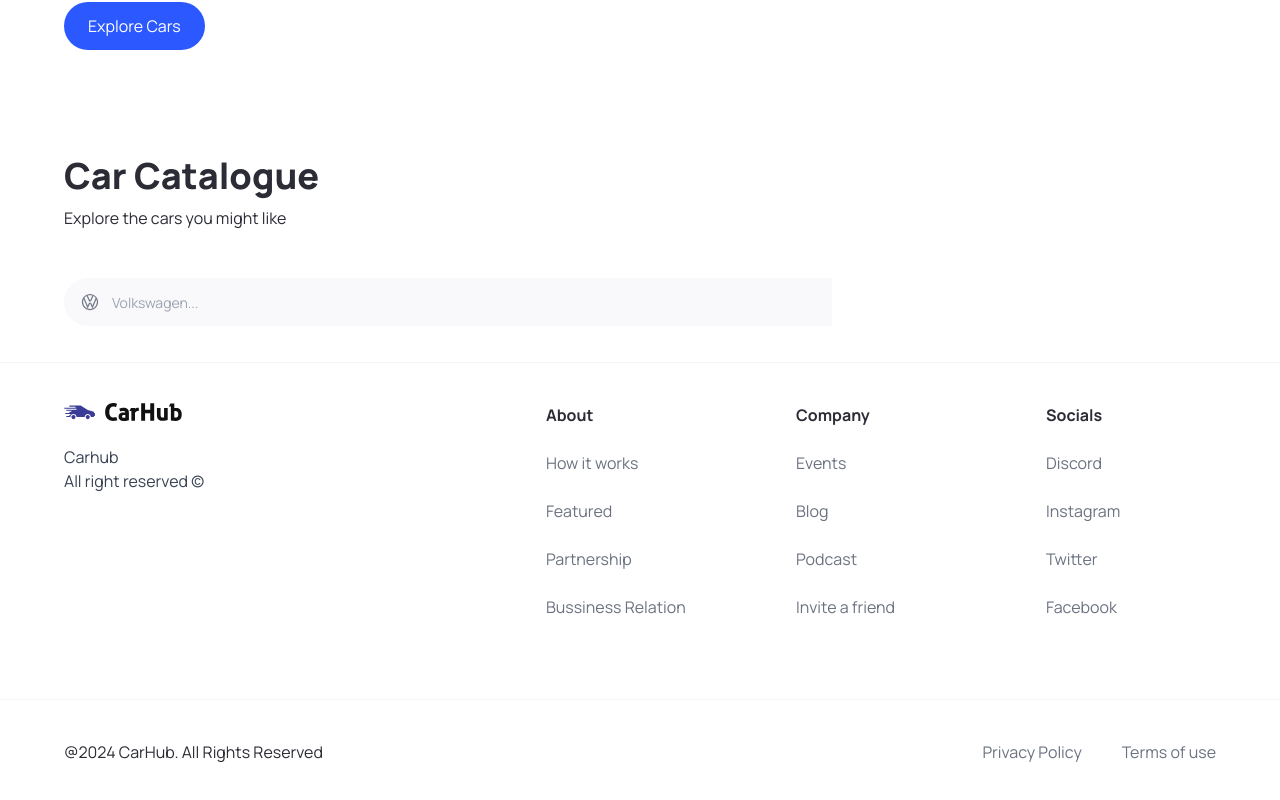
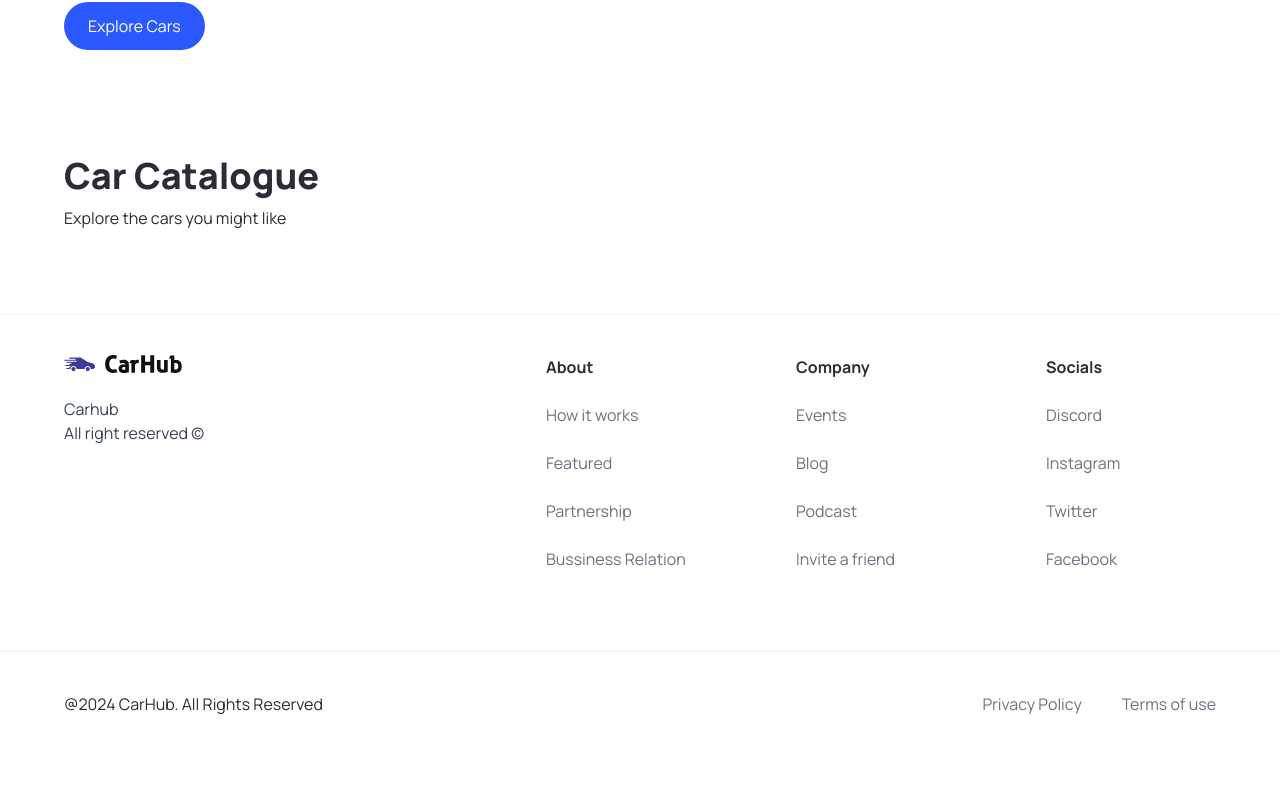
Before and after one commit to Minthantmg/carRental, a Next.js app: page / in a window 1280 px wide. Shown: the part 708-1508 px from the top of the page. After the commit the page ends 1464 px from the top, so only its background shows below. Built offline with nearby package versions, Linux system fonts and the light colour scheme.

Commit message:
updated searchbar

```diff
--- a/components/SearchBar.tsx
+++ b/components/SearchBar.tsx
@@ -1,19 +1,10 @@
-'use client'
-import React, {useState} from 'react';
-import {SearchManufacturer} from "./";
+import React from 'react';
 
 const SearchBar = () => {
-    const [manufacturer , setManuFacturer] = useState("")
-    const handleSearch = () => {}
     return (
-        <form className="searchbar" onSubmit={handleSearch}>
-            <div className="searchbar__item">
-                <SearchManufacturer
-                    manufacturer={manufacturer}
-                    setManuFacturer={setManuFacturer}
-                />
-            </div>
-        </form>
+        <div>
+
+        </div>
     );
 };
 
```
